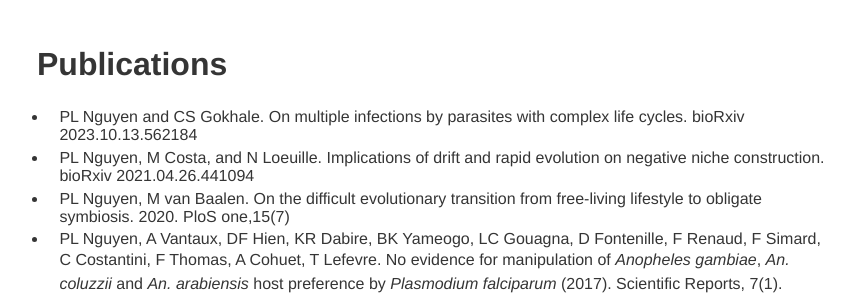
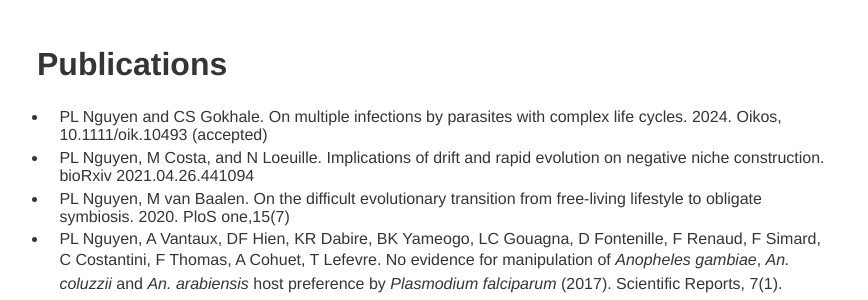
Before and after one commit to linh-phuong/nguyen, a Jekyll site: the page built from index.md, in a window 1280 px wide. Shown: the part 907-1207 px from the top of the page, without its empty margins (203-1071 px from the left). Built offline with Jekyll 4.4.1, drawn with Linux system fonts in a browser that asks for light colours; our own code applies the rules of GitHub Pages for plain Markdown files.

Commit message:
Update index.md publication accepted

```diff
--- a/index.md
+++ b/index.md
@@ -25,7 +25,7 @@ Switzerland
 <br/>
 
 # Publications
-* PL Nguyen and CS Gokhale. On multiple infections by parasites with complex life cycles. bioRxiv 2023.10.13.562184
+* PL Nguyen and CS Gokhale. On multiple infections by parasites with complex life cycles. 2024. Oikos, 10.1111/oik.10493 (accepted)
 * PL Nguyen, M Costa, and N Loeuille. Implications of drift and rapid evolution on negative niche construction. bioRxiv 2021.04.26.441094
 * PL Nguyen, M van Baalen. On the difficult evolutionary transition from free-living lifestyle to obligate symbiosis. 2020. PloS one,15(7)
 * PL Nguyen, A Vantaux, DF Hien, KR Dabire, BK Yameogo, LC Gouagna, D Fontenille, F Renaud, F Simard, C Costantini, F Thomas, A Cohuet, T Lefevre. No evidence for manipulation of *Anopheles gambiae*, *An. coluzzii* and *An. arabiensis* host preference by *Plasmodium falciparum* (2017). Scientific Reports, 7(1).
```
